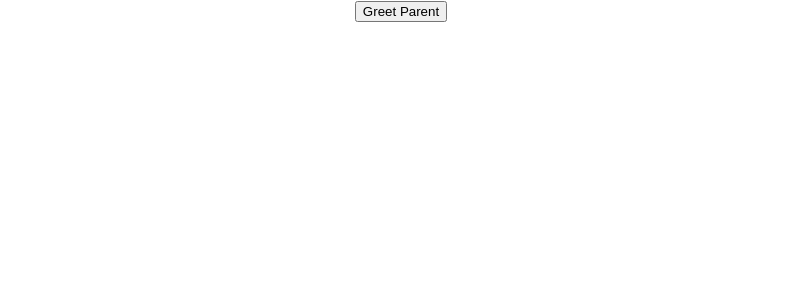
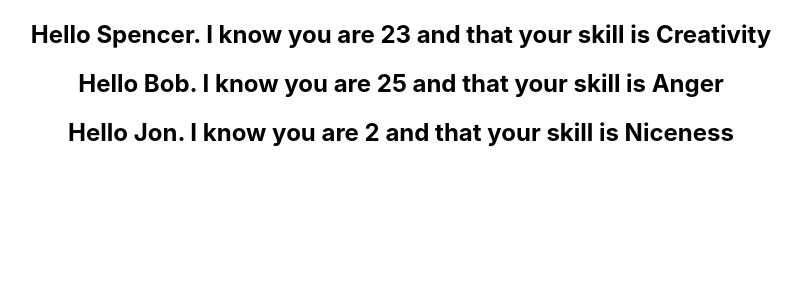
Before and after one commit to recnepspencer/my-react-app, a React (Create React App) app in the folder my-app/: page / in a window 1280 px wide. Shown: the top 300 px of the page, without its empty margins (239-1041 px from the left). Built offline with nearby package versions, Linux system fonts and the light colour scheme.

Commit message:
I learned how to use the map method to render things. Especially passing it from a different component

```diff
--- a/my-app/src/App.js
+++ b/my-app/src/App.js
@@ -10,14 +10,18 @@ import FunctionClick from './components/functionClick';
 import ClassClick from './components/ClassClick';
 import EventBind from './components/EventBind';
 import ParentComponent from './components/ParentComponent';
+import UserGreeting from './components/UserGreeting';
+import NameList from './components/NameList';
 
 function App() {
   return (
     <div className="App">
+      <NameList></NameList>
+      {/* <UserGreeting></UserGreeting>
       <ParentComponent></ParentComponent>
-      {/* <EventBind></EventBind> */}
-      {/* <ClassClick></ClassClick> */}
-{/*
+      <EventBind></EventBind>
+      <ClassClick></ClassClick>
+
       <Counter></Counter>
 
       <Greet  name="Bruce" heroName="Batman">
@@ -26,12 +30,12 @@ function App() {
 
       <Greet  name="Clark" heroName="Superman">
         <button>Action</button>
-      </Greet> */}
-      {/* <FunctionClick></FunctionClick>
+      </Greet>
+      <FunctionClick></FunctionClick>
       <Greet  name="Diana" heroName="Wonder Woman">
       </Greet>
-      <Welcome name="Bruce" heroName="Batman"></Welcome> */}
-      {/* <Welcome name="Clark" heroName="Superman">
+      <Welcome name="Bruce" heroName="Batman"></Welcome>
+      <Welcome name="Clark" heroName="Superman">
         <button>Action</button>
       </Welcome>
       <Welcome name="Diana" heroName="Wonder Woman"></Welcome>
--- /dev/null
+++ b/my-app/src/components/NameList.js
@@ -0,0 +1,32 @@
+import React from 'react'
+import Person from './Person'
+
+function NameList() {
+    const persons = [
+
+    {
+        id: 1,
+        name: "Spencer",
+        Age: 23,
+        skill: "Creativity"
+    },
+    {
+        id: 2,
+        name: "Bob",
+        Age: 25,
+        skill: "Anger"
+    },
+    {
+        id: 3,
+        name: "Jon",
+        Age: 2,
+        skill: "Niceness"
+    }
+]
+    const personsList = persons.map(person => <Person person = {person}></Person>)
+  return (
+    <div>{personsList}</div>
+  )
+}
+
+export default NameList
--- /dev/null
+++ b/my-app/src/components/Person.js
@@ -0,0 +1,13 @@
+import React from 'react'
+
+function Person({person}) {
+  return (
+    <div>
+        <h2>
+        Hello {person.name}. I know you are {person.Age} and that your skill is {person.skill}
+        </h2>
+    </div>
+  )
+}
+
+export default Person
--- /dev/null
+++ b/my-app/src/components/UserGreeting.js
@@ -0,0 +1,51 @@
+import React, { Component } from 'react'
+
+class UserGreeting extends Component {
+    constructor(props){
+        super(props)
+
+        this.state = {
+            isLoggedIn: true
+        }
+    }
+  render() {
+    return (
+        this.state.isLoggedIn ? <div>Welcome Spencer</div> : <div>Welcome Guest</div>
+    )
+    // let message;
+    // if (this.state.isLoggedIn) {
+    //     message = <div>Welcome Spencer</div>
+    // } else {
+    //     message = <div>Welcome Guest</div>
+    // }
+
+    // return (
+    // <div>
+    //     <div>
+    //     {message}
+    //     </div>
+    // </div>
+    // )
+    // if (this.state.isLoggedIn){
+    //     return (
+    //         <div> Welcome, Spencer</div>
+    //     )
+    // } else {
+    //     return (
+    //         <div>
+    //             Welcome, guest
+    //         </div>
+    //     )
+    // }
+    return (
+      <div>
+        <div>
+            Welcome, Spencer
+        </div>
+        <div>Welcome, Guest</div>
+      </div>
+    )
+  }
+}
+
+export default UserGreeting
```
